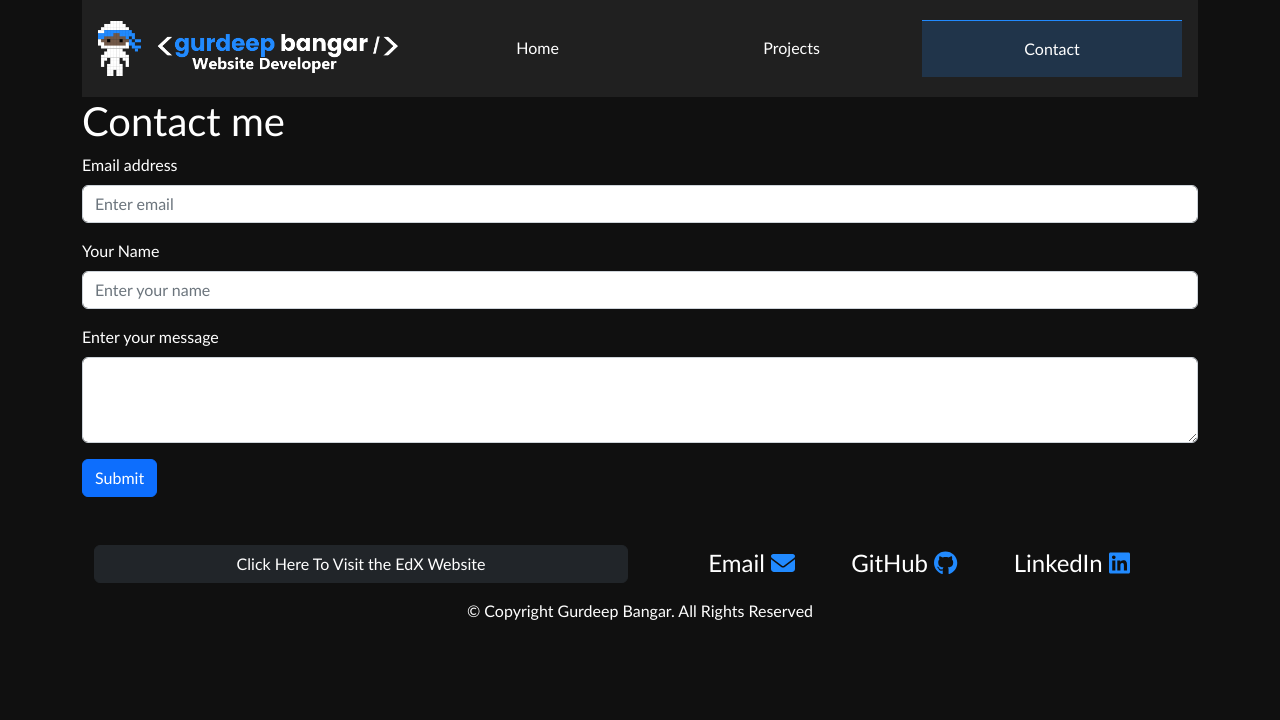
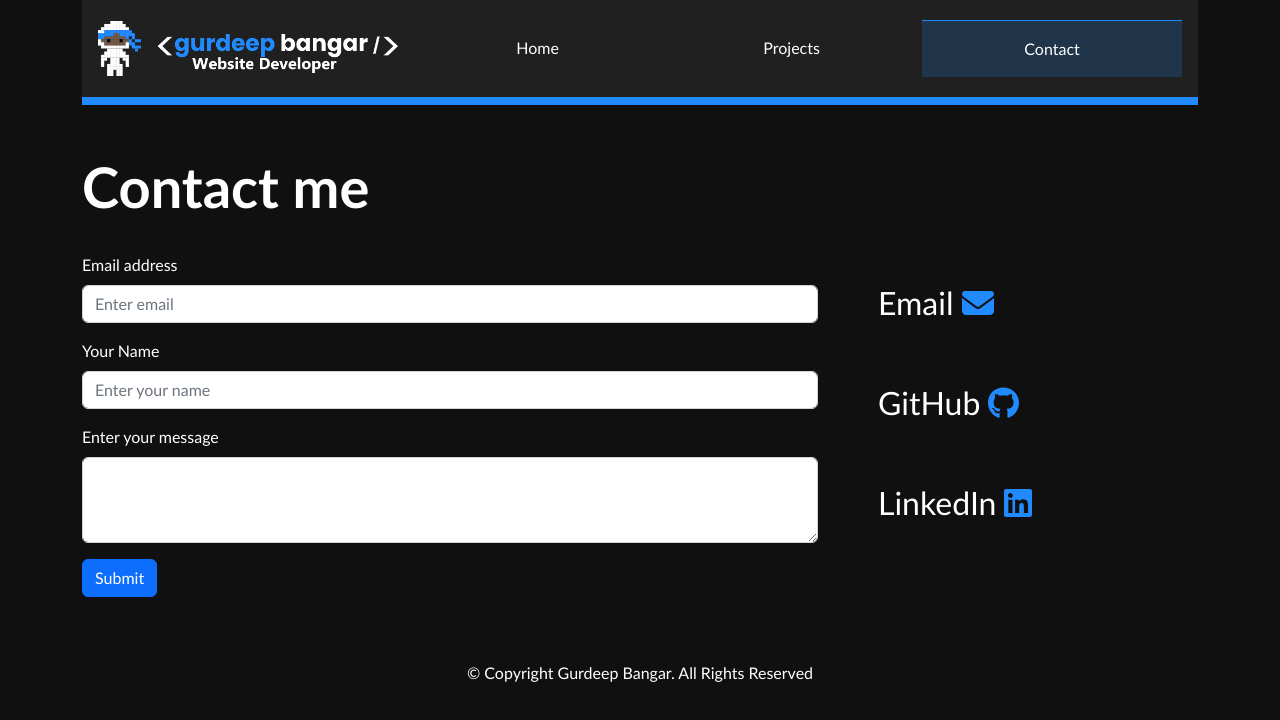
Before and after one commit to gurdeep-ninja/react-portfolio, a React (Create React App) app: page /contact in a window 1280 px wide. Shown: the top 720 px of the page. Built offline with nearby package versions, Linux system fonts and the light colour scheme.

Commit message:
Finished off contact page and tweaked footer/projects styling

```diff
--- a/src/assets/css/styles.css
+++ b/src/assets/css/styles.css
@@ -31,7 +31,7 @@ ul {
 /* Heading 2 styles */
 h2 {
     font-weight:bold;
-    font-size:3.5em
+    font-size:3.5rem
 }
 /* Default link colour */
 a {
@@ -202,6 +202,22 @@ main section:nth-child(even){
 #contact-section h2 {
     border-bottom:2px solid var(--theme-accent);
 }
+.contact-details{
+    font-size:2rem
+}
+.contact-details .row{
+    min-height:100px
+}
+
+.contact-details a{
+    text-decoration: none;
+}
+.contact-details a svg {
+    color:var(--theme-accent)
+}
+.contact-details a:hover{
+    color:var(--theme-accent)
+}
 
 /* General style for section-container */
 .section-container {
@@ -209,13 +225,6 @@ main section:nth-child(even){
 }
 
 /* Footer */
-.contact-details {
-    display:flex;
-    flex-direction: row;
-    align-items: center;
-    justify-content: space-evenly;
-}
-
 /* Set Footer link coour */
 footer a {
     color:var(--theme-accent)
@@ -224,10 +233,7 @@ footer a {
 footer a:hover {
     color: var(--theme-body-font-color);
 }
-/* Set footer contact details section font size */
-.contact-details{
-    font-size:1.5em
-}
+
 /* Minor media query tweeks */
 @media screen and (max-width:500px) {
     /* Make logo image sligtly smaller on small devices */
--- a/src/components/Footer/index.js
+++ b/src/components/Footer/index.js
@@ -8,20 +8,6 @@ function Footer() {
         <footer className="mt-5">
             <div className="container">
                 <div className="row">
-
-                    <div className="col-md-6 mb-md-0 mb-3">
-                        <a href="https://www.edx.org/" className="btn btn-dark w-100">Click Here To Visit the EdX
-                            Website</a>
-                    </div>
-
-                    <div className="col-md-6">
-                        <ul className="contact-details">
-                            <li className="">Email <a href="mailto:gurdeep.bangar@proton.me"><FontAwesomeIcon icon={faEnvelope} /></a></li>
-                            <li className="">GitHub <a href="https://github.com/gurdeep-ninja/"><FontAwesomeIcon icon={faGithub} /></a></li>
-                            <li className="">LinkedIn <a href="https://www.linkedin.com/in/gurdeep-bangar-393543259/"><FontAwesomeIcon icon={faLinkedin} /></a></li>
-                        </ul>
-                    </div>
-
                     <div className="col-md-12 mt-3 mb-3">
                         <p className="text-center">&copy; Copyright Gurdeep Bangar. All Rights Reserved</p>
                     </div>
--- a/src/pages/Contact.jsx
+++ b/src/pages/Contact.jsx
@@ -1,6 +1,8 @@
 import { React, Component } from 'react';
-
 import { Row, Col, Form, Button, Alert } from 'react-bootstrap';
+import { FontAwesomeIcon } from "@fortawesome/react-fontawesome";
+import { faEnvelope, faLocationArrow } from "@fortawesome/free-solid-svg-icons";
+import { faGithub, faLinkedin } from '@fortawesome/free-brands-svg-icons';
 
 class Contact extends Component {
     // Setting the component's initial state
@@ -67,11 +69,11 @@ class Contact extends Component {
     render() {
         return (
             <>
-                <h1>Contact me</h1>
+                <section className="section-container pt-3 pt-md-5">
+                <h2 className="pb-md-4">Contact me</h2>
                 {this.showMessage()}
-                <section>
                     <Row>
-                        <Col>
+                        <Col md={8}>
                             <Form>
                                 <Form.Group className="mb-3" controlId="formBasicEmail">
                                     <Form.Label>Email address</Form.Label>
@@ -92,6 +94,26 @@ class Contact extends Component {
                                 </Button>
                             </Form>
                         </Col>
+                        <Col md={4} className="contact-details ps-5">
+                            <Row className="align-items-center">
+                                <Col>
+
+                                    <a href="mailto:gurdeep.bangar@proton.me"><span className='me-2'>Email</span><FontAwesomeIcon icon={faEnvelope} /></a>
+                                </Col>
+                            </Row>
+                            <Row className="align-items-center">
+                                <Col>
+
+                                    <a href="https://github.com/gurdeep-ninja/"><span className='me-2'>GitHub</span><FontAwesomeIcon icon={faGithub} /></a>
+                                </Col>
+                            </Row>
+                            <Row className="align-items-center">
+                                <Col>
+                                    <a href="https://www.linkedin.com/in/gurdeep-bangar-393543259/"><span className='me-2'>LinkedIn</span><FontAwesomeIcon icon={faLinkedin} /></a>
+                                </Col>
+                            </Row>
+
+                        </Col>
                     </Row>
                 </section>
             </>
--- a/src/pages/Projects.jsx
+++ b/src/pages/Projects.jsx
@@ -5,7 +5,8 @@ import { Container, Row } from 'react-bootstrap';
 function Projects() {
     return (
         <>
-            <h1>Projects</h1>
+            <section className="section-container pt-3 pt-md-5">
+                <h2 className="pb-md-4">Projects</h2>
                 <Container>
                     <Row>
                         {projects.map((project, index) => {
@@ -22,6 +23,7 @@ function Projects() {
                         })}
                     </Row>
                 </Container>
+            </section>
         </>
     )
 }
```
Lines whose indentation alone changed are shown as unchanged.
